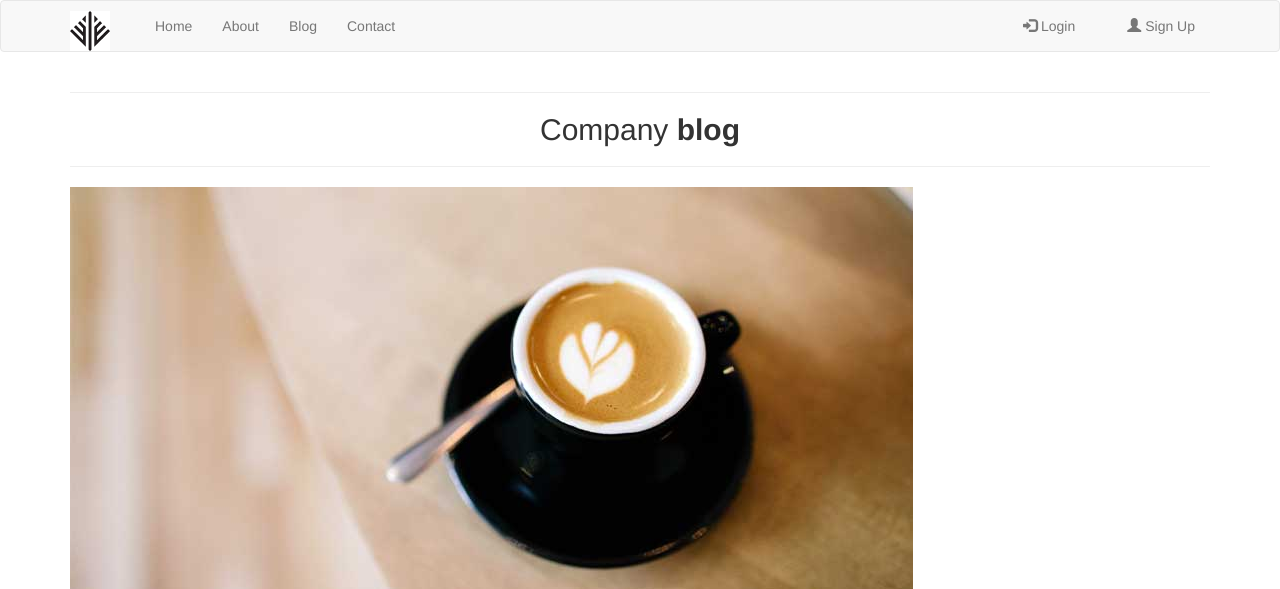
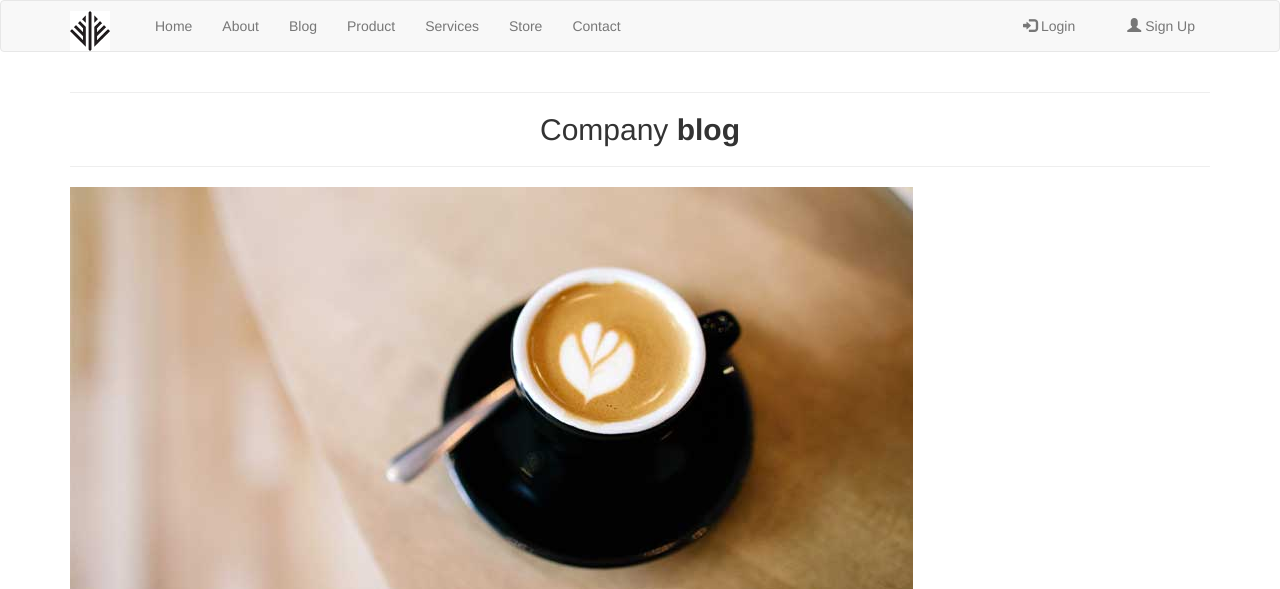
Before and after one commit to punit121/Ethereal_Website, a Django app: page /blog/ in a window 1280 px wide. Shown: the top 589 px of the page. Run offline with Django 3.2, Linux system fonts and the light colour scheme; some libraries are stand-ins or nearby versions.

Commit message:
links added

```diff
--- a/website/templates/website/base.html
+++ b/website/templates/website/base.html
@@ -71,6 +71,15 @@
                             <a href="{% url 'website:blog' %}">Blog</a>
                         </li>
                         <li>
+                            <a href="{% url 'website:product' %}">Product</a>
+                        </li>
+                        <li>
+                            <a href="{% url 'website:services' %}">Services</a>
+                        </li>
+                        <li>
+                            <a href="{% url 'website:store' %}">Store</a>
+                        </li>
+                        <li>
                             <a href="{% url 'website:contact' %}">Contact</a>
                         </li>
                     </ul>
```
Also changed, not shown: db.sqlite3.
